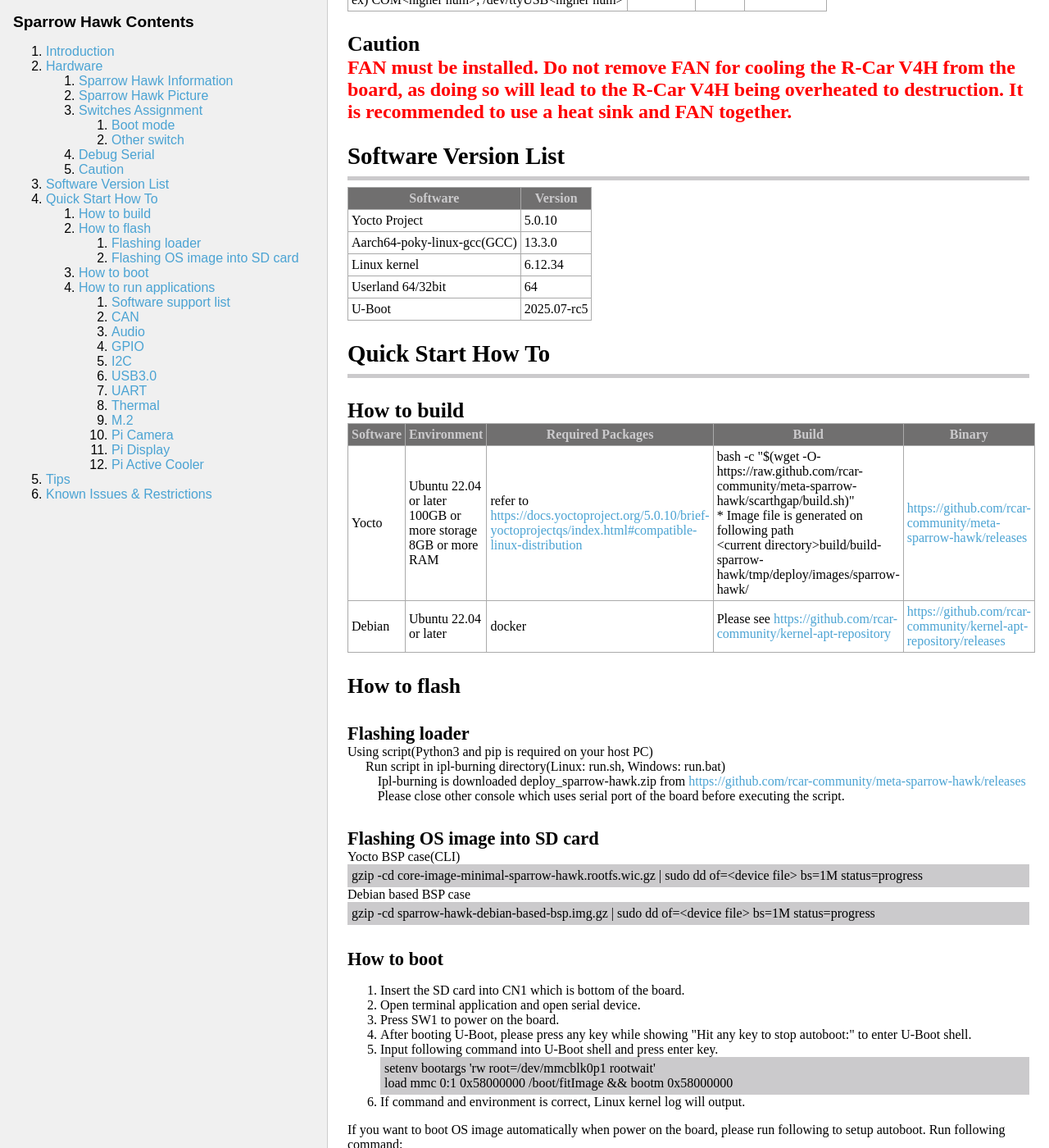
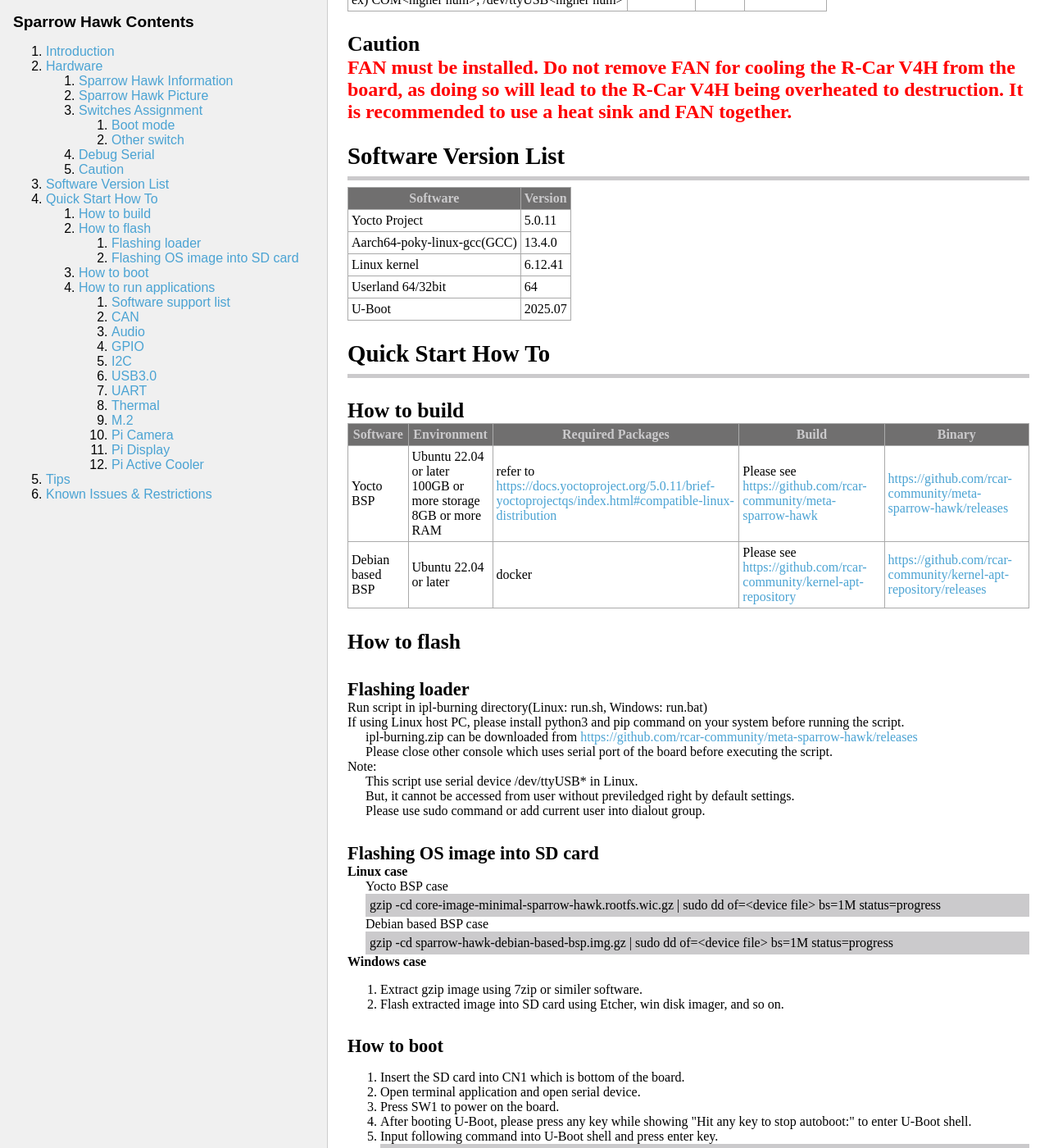
Before and after one commit to rcar-community/rcar-community.github.io, a Jekyll site: the page built from Sparrow-Hawk/index.html, in a window 1280 px wide and 1400 px high, scrolled down 1300 px. Shown: the whole window at 82% size. Built offline with Jekyll 4.4.1, drawn with Linux system fonts in a browser that asks for light colours; some of the changed text lies outside the part shown.

Commit message:
Update contents
Signed-off-by: Ayumi Nakamichi <ayumi.nakamichi.kf@renesas.com>
Signed-off-by: Yuya Hamamachi <yuya.hamamachi.sx@renesas.com>

```diff
--- a/Sparrow-Hawk/index.html
+++ b/Sparrow-Hawk/index.html
@@ -111,15 +111,15 @@
   </tr>
   <tr>
     <td>Yocto Project</td>
-    <td>5.0.10</td>
+    <td>5.0.11</td>
   </tr>
   <tr>
     <td>Aarch64-poky-linux-gcc(GCC)</td>
-    <td>13.3.0</td>
+    <td>13.4.0</td>
   </tr>
   <tr>
     <td>Linux kernel</td>
-    <td>6.12.34</td>
+    <td>6.12.41</td>
   </tr>
   <tr>
     <td>Userland 64/32bit</td>
@@ -127,7 +127,7 @@
   </tr>
   <tr>
     <td>U-Boot</td>
-    <td>2025.07-rc5</td>
+    <td>2025.07</td>
   </tr>
 </table>
 
@@ -143,14 +143,14 @@
     <th>Binary</th>
   </tr>
   <tr>
-    <td>Yocto</td>
+    <td>Yocto BSP</td>
     <td>Ubuntu 22.04 or later<br>100GB or more storage<br>8GB or more RAM</td>
-    <td>refer to <a href="https://docs.yoctoproject.org/5.0.10/brief-yoctoprojectqs/index.html#compatible-linux-distribution">https://docs.yoctoproject.org/5.0.10/brief-yoctoprojectqs/index.html#compatible-linux-distribution</a></td>
-    <td>bash -c "$(wget -O- https://raw.github.com/rcar-community/meta-sparrow-hawk/scarthgap/build.sh)"<br>* Image file is generated on following path<br>&lt;current directory&gt;build/build-sparrow-hawk/tmp/deploy/images/sparrow-hawk/</td>
+    <td>refer to <a href="https://docs.yoctoproject.org/5.0.11/brief-yoctoprojectqs/index.html#compatible-linux-distribution">https://docs.yoctoproject.org/5.0.11/brief-yoctoprojectqs/index.html#compatible-linux-distribution</a></td>
+    <td>Please see <a href="https://github.com/rcar-community/meta-sparrow-hawk">https://github.com/rcar-community/meta-sparrow-hawk</a></td>
     <td><a href="https://github.com/rcar-community/meta-sparrow-hawk/releases">https://github.com/rcar-community/meta-sparrow-hawk/releases</a></td>
   </tr>
   <tr>
-    <td>Debian</td>
+    <td>Debian based BSP</td>
     <td>Ubuntu 22.04 or later</td>
     <td>docker</td>
     <td>Please see <a href="https://github.com/rcar-community/kernel-apt-repository">https://github.com/rcar-community/kernel-apt-repository</a></td>
@@ -160,17 +160,23 @@
 
 <h3 id=quick_start_flash>How to flash</h3>
 <h4 id=quick_start_flash_loader>Flashing loader</h4>
-Using script(Python3 and pip is required on your host PC)
+Run script in ipl-burning directory(Linux: run.sh, Windows: run.bat)<br>
+If using Linux host PC, please install python3 and pip command on your system before running the script.
 <div style="padding-left: 3ex;">
-  Run script in ipl-burning directory(Linux: run.sh, Windows: run.bat)
+  ipl-burning.zip can be downloaded from <a href="https://github.com/rcar-community/meta-sparrow-hawk/releases">https://github.com/rcar-community/meta-sparrow-hawk/releases</a><br>
+  Please close other console which uses serial port of the board before executing the script.
 </div>
-<div style="padding-left: 5ex;">
-  Ipl-burning is downloaded deploy_sparrow-hawk.zip from <a href="https://github.com/rcar-community/meta-sparrow-hawk/releases">https://github.com/rcar-community/meta-sparrow-hawk/releases</a><br>
-  Please close other console which uses serial port of the board before executing the script.
+Note:
+<div style="padding-left: 3ex;">
+  This script use serial device /dev/ttyUSB* in Linux.<br>
+  But, it cannot be accessed from user without previledged right by default settings.<br>
+  Please use sudo command or add current user into dialout group.
 </div>
 
 <h4 id=quick_start_flash_image>Flashing OS image into SD card</h4>
-Yocto BSP case(CLI)
+<b>Linux case</b><br>
+<div style="padding-left: 3ex;">
+  Yocto BSP case
   <div class="code-bg">
     gzip -cd core-image-minimal-sparrow-hawk.rootfs.wic.gz | sudo dd of=&lt;device file&gt; bs=1M status=progress
   </div>
@@ -178,6 +184,12 @@
   <div class="code-bg">
     gzip -cd sparrow-hawk-debian-based-bsp.img.gz | sudo dd of=&lt;device file&gt; bs=1M status=progress
   </div>
+</div>
+<b>Windows case</b><br>
+<ol>
+  <li>Extract gzip image using 7zip or similer software.</li>
+  <li>Flash extracted image into SD card using Etcher, win disk imager, and so on. </li>
+</ol>
 
 <h4 id=quick_start_boot>How to boot</h4>
 <ol>
@@ -203,6 +215,8 @@
 After that, OS image boots automatically when power on the board.
 
 <h4 id=quick_start_run>How to run applications</h4>
+This section is based on Yocto BSP.<br>
+If you use Debian based BSP, it may need to install additional packages.
 <h5 id=quick_start_run_support>Software support list</h5>
 <table class="info-table">
   <tr>
@@ -384,7 +397,7 @@
 <h5 id=quick_start_run_i2c>I2C</h5>
 Method1: Detect I2C device
 <div class="code-bg">
-  i2cdetect -r <i2c device num(ex.3)>
+  i2cdetect -r &lt;i2c device num(ex.3)&gt;
 </div>
 <div style="padding-left: 3ex;">
   i2c device num: 3 and 4 is located in Pin header.
@@ -396,9 +409,7 @@
   <li>
     Setup
     <div style="padding-left: 3ex;">
-      PCIe Controller requires correct firmware in rootfs. Please copy rcar_gen4_pcie.bin into rootfs://usr/lib/firmware/, then reboot the board.<br>
-      As same as PCIe, USB controller requires correct firmware in rootfs. Please download “μPD720201/μPD720202 Firmware”from following link, then copy K2026090.mem as /usr/lib/firmware/renesas_usb_fw.mem.<br>
-      <a href="https://www.renesas.com/en/products/upd720201#design_development">https://www.renesas.com/en/products/upd720201#design_development</a>
+      PCIe Controller requires correct firmware in rootfs. Please copy rcar_gen4_pcie.bin into rootfs://usr/lib/firmware/, then reboot the board.
     </div>
   </li>
   <li>
@@ -522,7 +533,13 @@
   <li>
     Display Output( with camera on J1)
     <div class="code-bg">
-      cam -c 'imx219 1-0010' -C -D
+      cam -c &lt;camera_index_num&gt; -C -D
+    </div>
+    camera_index_num: please see cam -l output:<br>
+    &lt;camera_index_num&gt;: '&lt;camera_sensor_name&gt;' (&lt;full_format&gt;)
+    <div style="padding-left: 20ex;">
+      full_format: (&lt;sensor_name&gt; &lt;i2c bus num&gt;-&lt;address&gt;)<br>
+      You can also input (full_format) instad of camera_index_num
     </div>
   </li>
   <li>
--- a/_includes/breadcrumbs.html
+++ b/_includes/breadcrumbs.html
@@ -1,5 +1,5 @@
 <nav class="breadcrumbs">
-  <a href="{{ '/' | relative_url }}">Home</a>
+  <a href="{{ '/index.html' | relative_url }}">TOP</a>
   {% if page.breadcrumb_parent and page.breadcrumb_parent_url %}
     &gt; <a href="{{ page.breadcrumb_parent_url | relative_url }}">{{ page.breadcrumb_parent }}</a>
   {% endif %}
--- a/_layouts/default.html
+++ b/_layouts/default.html
@@ -4,7 +4,7 @@
   <meta charset="UTF-8" />
   <meta name="viewport" content="width=device-width, initial-scale=1" />
   <title>{{ page.title }}</title>
-  <link rel="stylesheet" href="{{ '/css/style.css' | relative_url}}" />
+  <link rel="stylesheet" href="{{ 'css/style.css' | relative_url }}" />
 </head>
 <body>
 <!--
```
Also changed, not shown: other parts of Sparrow-Hawk/index.html (+0 -1 lines), index.html (+141 -1 lines). Lines whose indentation alone changed are shown as unchanged.
